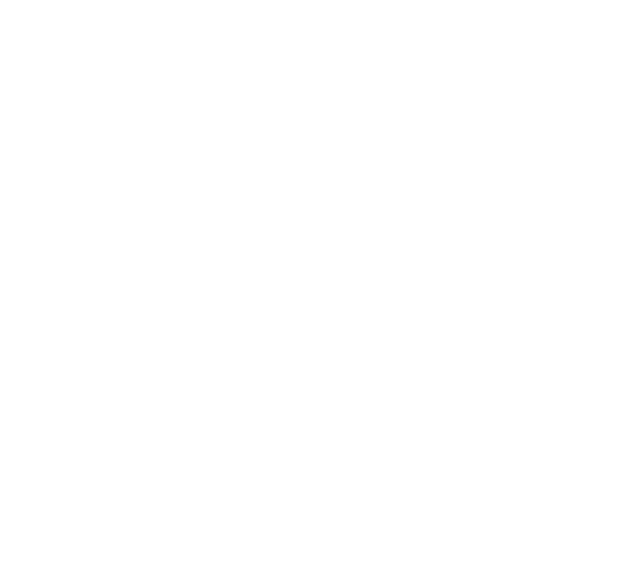
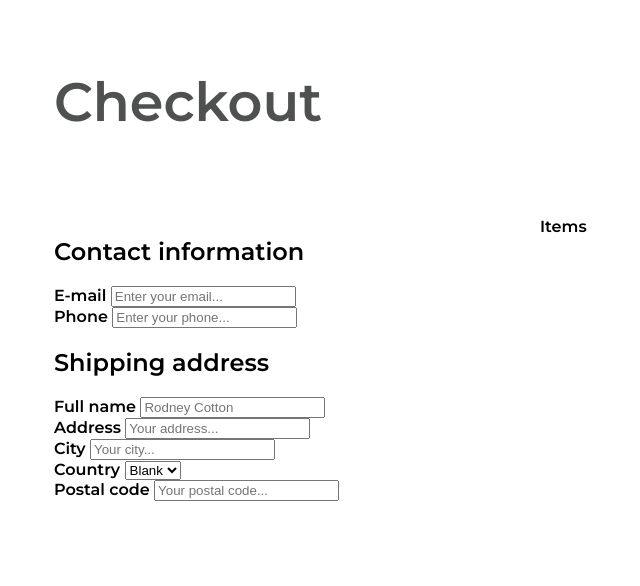
Before and after one commit to LJohnson124/Checkout-Page_devchallenges, a plain HTML site: page index.html in a window 1280 px wide. Shown: the whole page, without its empty margins (110-750 px from the left). Drawn offline with Linux system fonts and the light colour scheme.

Commit message:
Making layout and adding html for checkout form

```diff
--- a/index.html
+++ b/index.html
@@ -5,17 +5,72 @@
     <meta charset="UTF-8">
     <meta http-equiv="X-UA-Compatible" content="IE=edge">
     <meta name="viewport" content="width=device-width, initial-scale=1.0">
-    <title>Document</title>
+    <title>Check Out Page - Devchallenges</title>
+
+    <link rel="stylesheet" href="style.css">
+    <link rel="stylesheet" href="path/to/font-awesome/css/font-awesome.min.css">
 </head>
 
 <body>
-    <div class="container">
+
+    <div id="container">
+
+        <section id="title">
+            <h1>Checkout</h1>
+        </section>
+
         <section id="form">
+            <form>
+                <div class="contact-info">
+                    <h2>Contact information</h2>
+                    <div class="email-info">
+                        <label for="email">E-mail</label>
+                        <input type="text" placeholder="Enter your email...">
+                    </div>
 
+                    <div class="phone-info">
+                        <label for="phone">Phone</label>
+                        <input type="number" placeholder="Enter your phone...">
+                    </div>
+                </div>
+
+                <div class="shipping-address">
+                    <h2>Shipping address</h2>
+                    <div class="name">
+                        <label for="full-name">Full name</label>
+                        <input type="text" placeholder="Rodney Cotton">
+                    </div>
+
+                    <div class="address">
+                        <label for="address">Address</label>
+                        <input type="text" placeholder="Your address...">
+                    </div>
+
+                    <div class="city">
+                        <label for="city">City</label>
+                        <input type="text" placeholder="Your city...">
+                    </div>
+
+                    <div class="country-and-postal_code">
+                        <div class="country">
+                            <label for="country">Country</label>
+                            <select name="countries" id="countries">
+                                <option name="countries" id="blank" value="blank">Blank</option>
+                                <option name="countries" id="usa" value="usa">USA</option>
+                            </select>
+                        </div>
+
+                        <div class="postal-code">
+                            <label for="postal-code">Postal code</label>
+                            <input type="text" placeholder="Your postal code...">
+                        </div>
+                    </div>
+                </div>
+            </form>
         </section>
 
         <section id="items">
-
+            Items
         </section>
     </div>
 </body>
--- /dev/null
+++ b/style.css
@@ -0,0 +1,46 @@
+@import url('https://fonts.googleapis.com/css2?family=Montserrat:wght@600&display=swap');
+
+* {
+    box-sizing: border-box;
+}
+
+body {
+    margin: 0;
+    padding: 0;
+    font-family: 'Montserrat', sans-serif;
+}
+
+section {
+    /* border: 3px solid #000; */
+    padding: 0;
+}
+
+#container {
+    display: grid;
+    grid-template-columns: repeat(2, 1fr);
+    grid-template-rows: repeat(4, 1fr);
+
+    gap: 20px;
+
+    margin: 0 auto;
+    padding: 24px;
+
+    max-width: 1000px;
+    height: 100vh;
+}
+
+#title {
+    color: #4E5150;
+    font-size: 36px;
+    padding: 0;
+}
+
+#form {
+    grid-column: 1;
+    grid-row: 2 / span 2;
+}
+
+#items {
+    grid-column: 2;
+    grid-row: 2 / span 2;
+}
```
